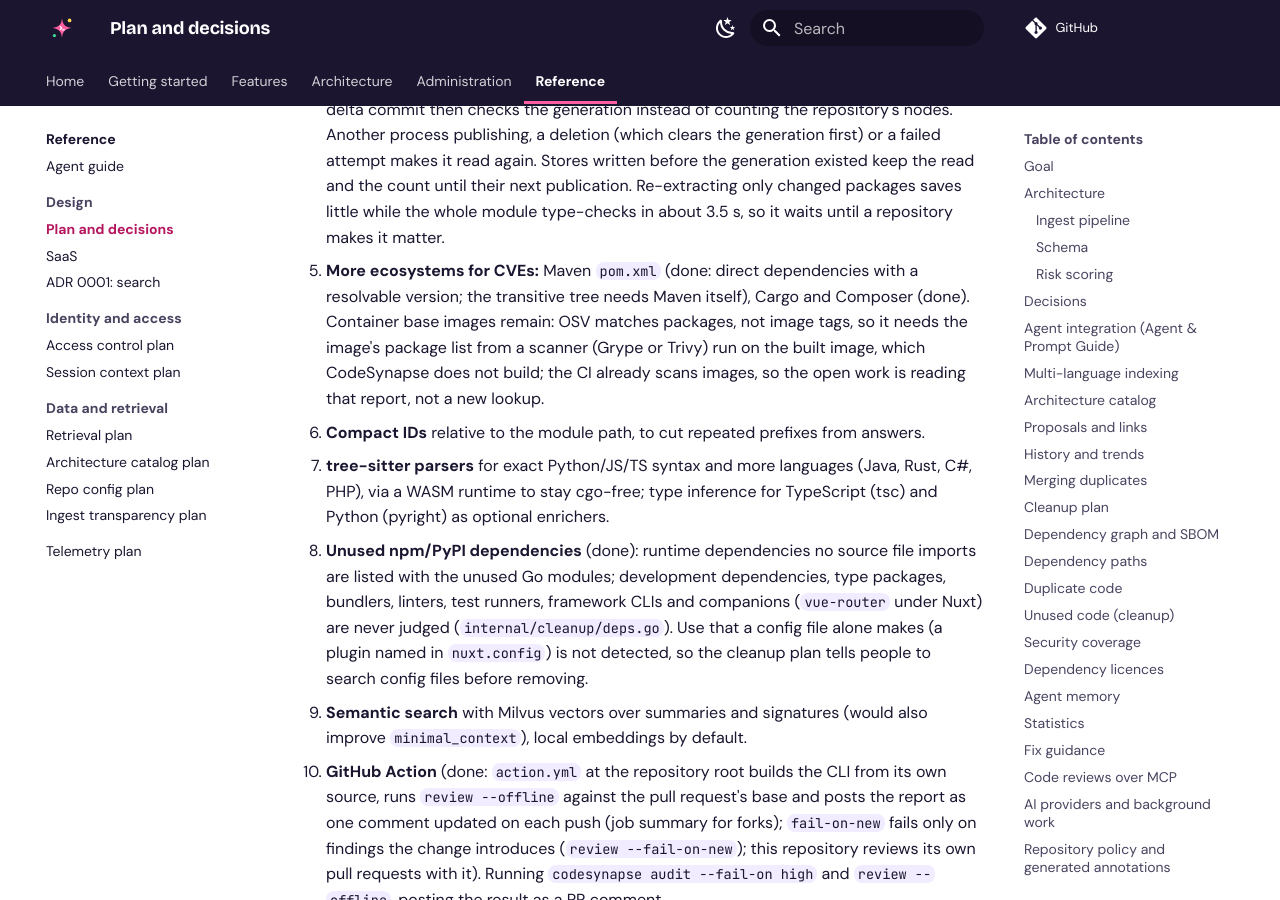
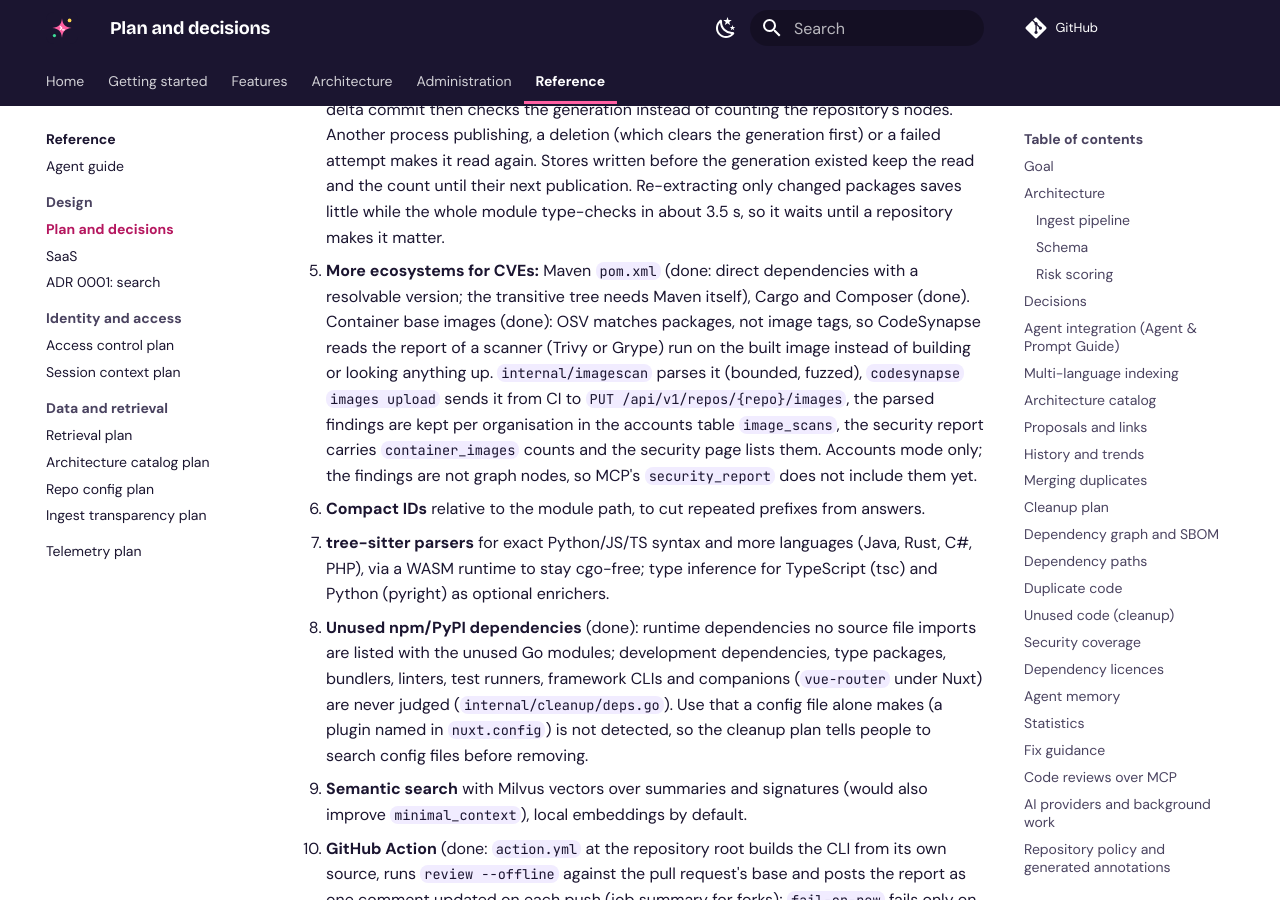
Before and after one commit to astrona-io/codesynapse, an MkDocs documentation site: the page built from docs/PLAN.md, in a window 1280 px wide and 900 px high, scrolled down 20537 px. Built offline with MkDocs 1.6.1 and Material for MkDocs 9.7.7, drawn with Linux system fonts in a browser that asks for light colours; comment, search, counter and statistics services are not loaded.

Commit message:
docs(plan): container image CVEs are done (#310)
Signed-off-by: Paris Nakita Kejser <hi@pnk.sh>

```diff
--- a/docs/PLAN.md
+++ b/docs/PLAN.md
@@ -304,7 +304,7 @@ Ordered by value.
    - **Incremental publication (done):** every node vertex carries `content_hash` and `edges_hash`. `ReplaceRepo` reads them under the repository's stage lease and writes only new and changed nodes (in place, so edges into them survive), the outgoing edges that changed, and removals, in one transaction (`internal/store/hugegraphstore/delta.go`). It falls back to the full write when nothing is stored, when more than half the nodes changed, or when the stored state is not what was read. A real one-file edit publishes 3 nodes and 5 edges in 2.7 s instead of a full rewrite. The store contract checks successive publications against the in-memory reference. Two sources of run-to-run noise were fixed with it: duplicate module versions now resolve deterministically (direct first, then the highest version), and Helm template summaries are sorted.
    - **Following the checkout (done):** `codesynapse ingest --watch` re-indexes when the git working tree changes (HEAD and every changed file's size and modification time, polled, published once a change held for one interval), and `codesynapse git-hook install` writes a post-commit hook that re-indexes in the background (one run at a time, commits during a run picked up by its next round, rebases skipped; store settings from the committing shell's environment, never the hook file). Both are for a CLI that reaches HugeGraph itself; in `just up` HugeGraph stays inside compose, where the server syncs from the remote; agents see uncommitted edits through the bridge only when they opt in (`CODESYNAPSE_BRIDGE_WORKTREE=true`), since those answers are neither audited nor counted.
    - **Fixed cost per publish (done):** the repository's stage head carries a publication generation (the run that committed last). The process that published last keeps the hashes it committed (up to 32 repositories) and, when the lease shows the same generation, plans the delta from them instead of reading every node's hashes back; the delta commit then checks the generation instead of counting the repository's nodes. Another process publishing, a deletion (which clears the generation first) or a failed attempt makes it read again. Stores written before the generation existed keep the read and the count until their next publication. Re-extracting only changed packages saves little while the whole module type-checks in about 3.5 s, so it waits until a repository makes it matter.
-2. **More ecosystems for CVEs:** Maven `pom.xml` (done: direct dependencies with a resolvable version; the transitive tree needs Maven itself), Cargo and Composer (done). Container base images remain: OSV matches packages, not image tags, so it needs the image's package list from a scanner (Grype or Trivy) run on the built image, which CodeSynapse does not build; the CI already scans images, so the open work is reading that report, not a new lookup.
+2. **More ecosystems for CVEs:** Maven `pom.xml` (done: direct dependencies with a resolvable version; the transitive tree needs Maven itself), Cargo and Composer (done). Container base images (done): OSV matches packages, not image tags, so CodeSynapse reads the report of a scanner (Trivy or Grype) run on the built image instead of building or looking anything up. `internal/imagescan` parses it (bounded, fuzzed), `codesynapse images upload` sends it from CI to `PUT /api/v1/repos/{repo}/images`, the parsed findings are kept per organisation in the accounts table `image_scans`, the security report carries `container_images` counts and the security page lists them. Accounts mode only; the findings are not graph nodes, so MCP's `security_report` does not include them yet.
 3. **Compact IDs** relative to the module path, to cut repeated prefixes from answers.
 4. **tree-sitter parsers** for exact Python/JS/TS syntax and more languages (Java, Rust, C#, PHP), via a WASM runtime to stay cgo-free; type inference for TypeScript (tsc) and Python (pyright) as optional enrichers.
 5. **Unused npm/PyPI dependencies** (done): runtime dependencies no source file imports are listed with the unused Go modules; development dependencies, type packages, bundlers, linters, test runners, framework CLIs and companions (`vue-router` under Nuxt) are never judged (`internal/cleanup/deps.go`). Use that a config file alone makes (a plugin named in `nuxt.config`) is not detected, so the cleanup plan tells people to search config files before removing.
```
